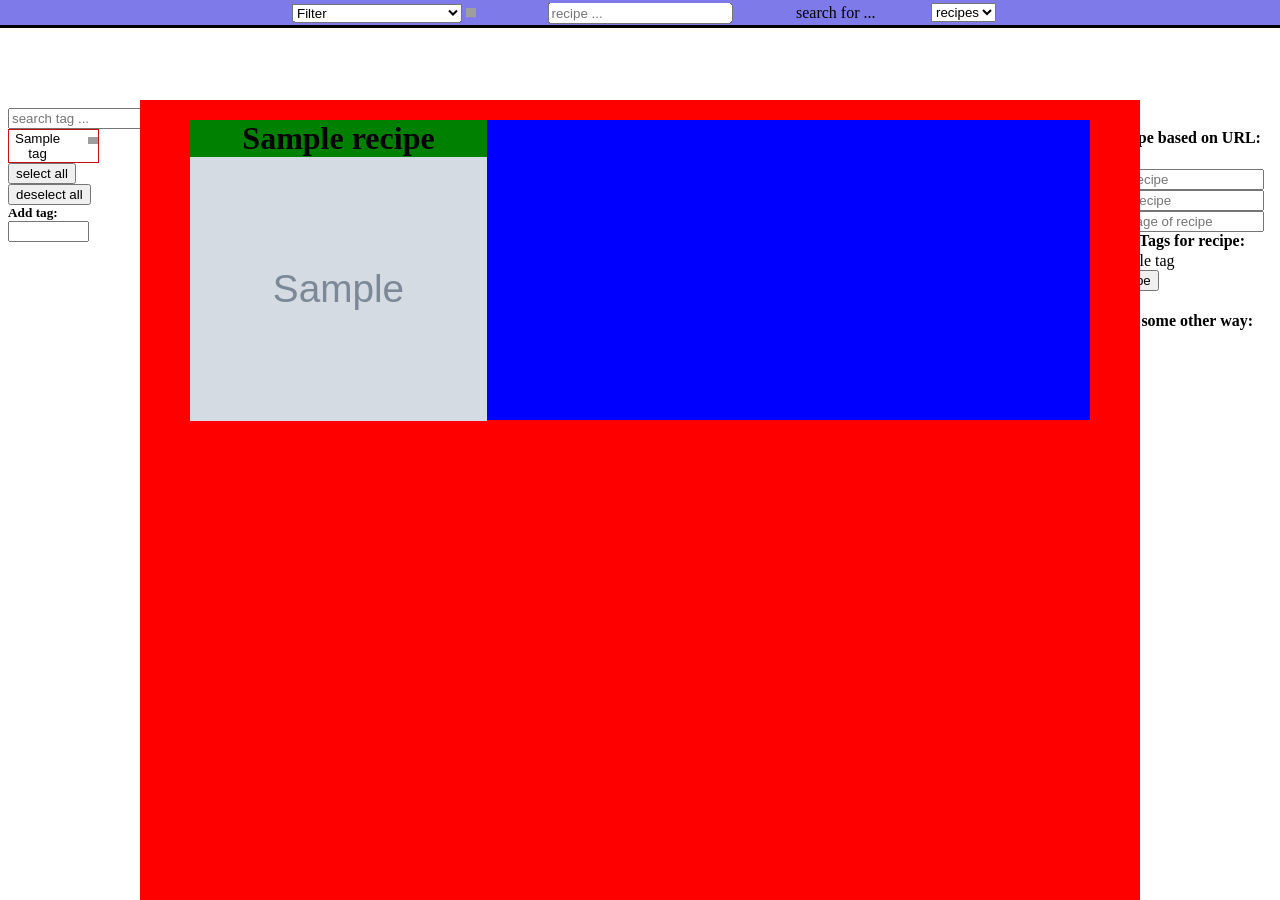
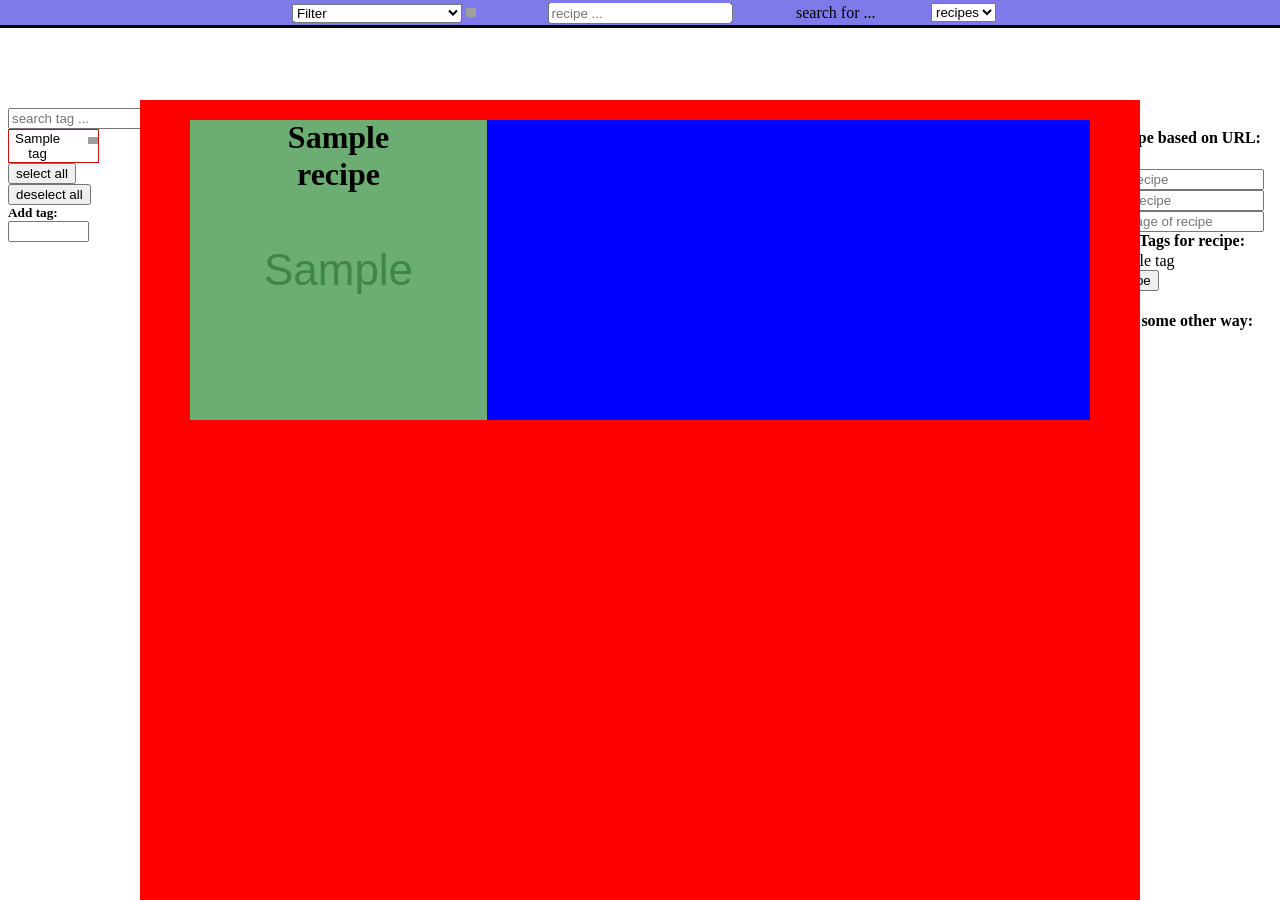
Before and after one commit to Lildhansen/Cookbook, a Django app: page / in a window 1280 px wide. Run offline with Django 4.2, Linux system fonts and the light colour scheme; tables that the repository leaves empty hold one stand-in row (values such as "Sample post"); grey boxes marked "Sample" are stand-in pictures; grey boxes are pictures that could not be loaded.

Commit message:
fixed image and text position of recipe

```diff
--- a/cookbookPage/static/myStyle.css
+++ b/cookbookPage/static/myStyle.css
@@ -113,11 +113,18 @@
 }
 
 .titleForRecipe{
+  position: absolute;
   display: inline;
-  height:36px;
+  color:black;
+  left: 50%;
+  transform: translate(-50%, -50%);
+  top:5%;
+  z-index:100;
 }
 
 .recipeImageDiv{
+  position: relative;
+  text-align: center;
   display: flex;
     justify-content: center;
     align-items: center;
@@ -126,10 +133,11 @@
 
 .recipeImage{
   width: 100%;
-   height: calc(264px); /* 300-36 (36=size of title for recipe (h1)*/
+   height: 300px;
    background-size: cover;
    background-repeat: no-repeat;
    background-position: center;
+   opacity: 0.5
 }
 
 /* THIS STUPID DIV WONT GET VERTICALLY CENTERED - maybe fixed i dunno*/
```
